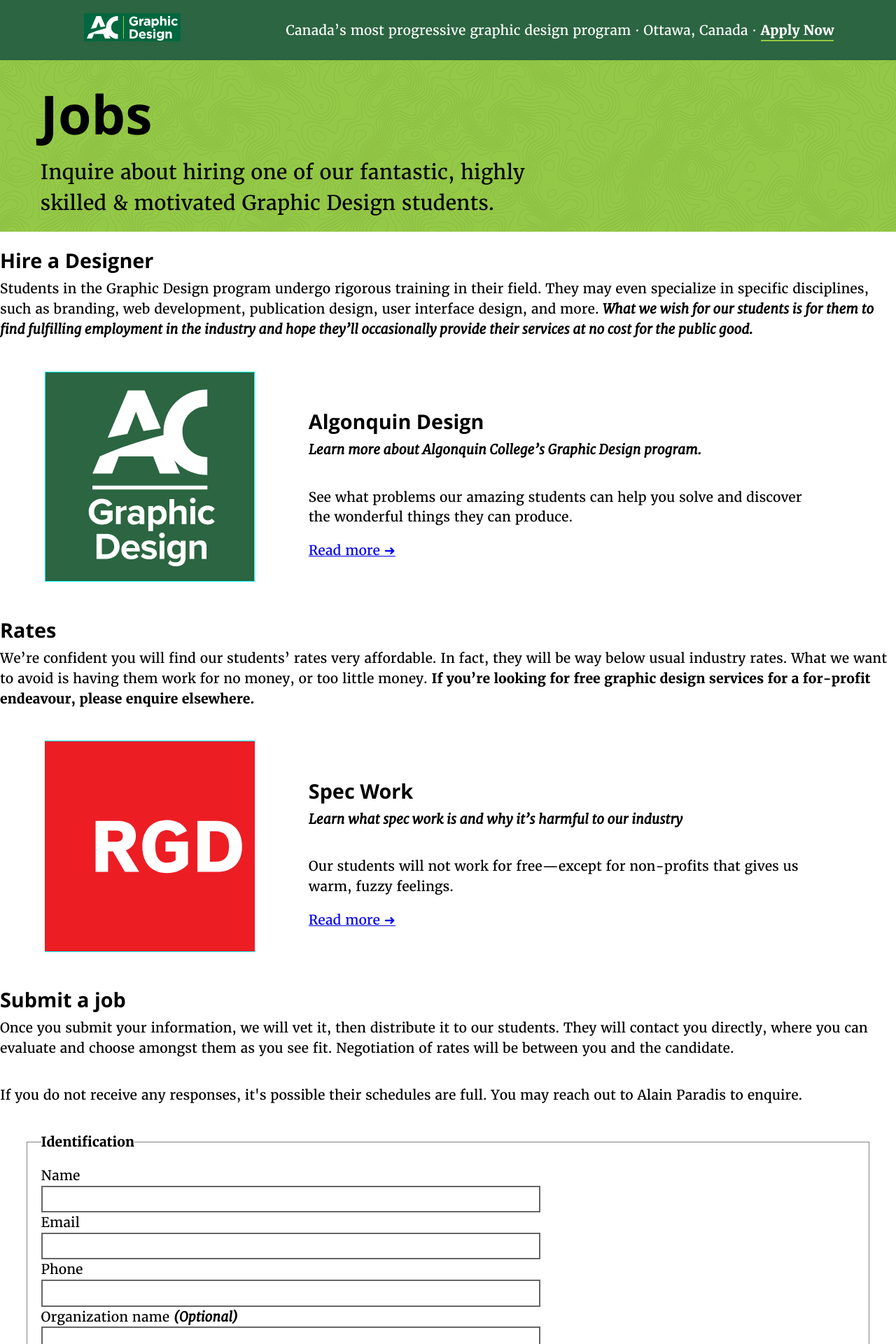
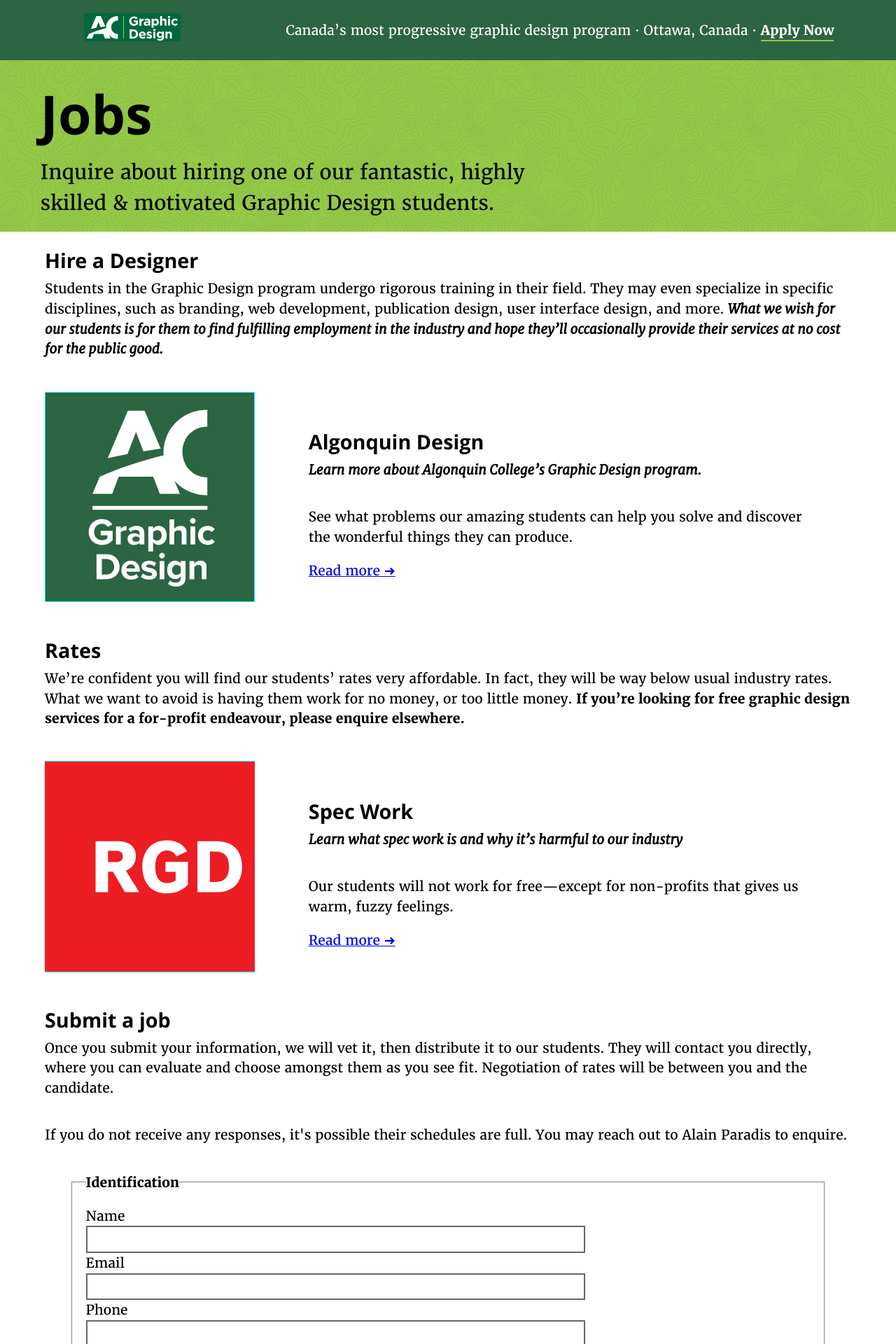
Before and after one commit to AlainParadis/ad, a Jekyll site: the page built from jobs.md, in a window 1280 px wide. Shown: the top 1920 px of the page at 70% size. Built offline with Jekyll 4.4.1, drawn with Linux system fonts in a browser that asks for light colours.

Commit message:
fix width of jobs main

```diff
--- a/css/layout.css
+++ b/css/layout.css
@@ -34,6 +34,8 @@
 	margin: 0 auto;
 	width: 100vw;
 }
+
+.jobs-main { max-width: 90vw; }
 
 .masthead
 {
```
